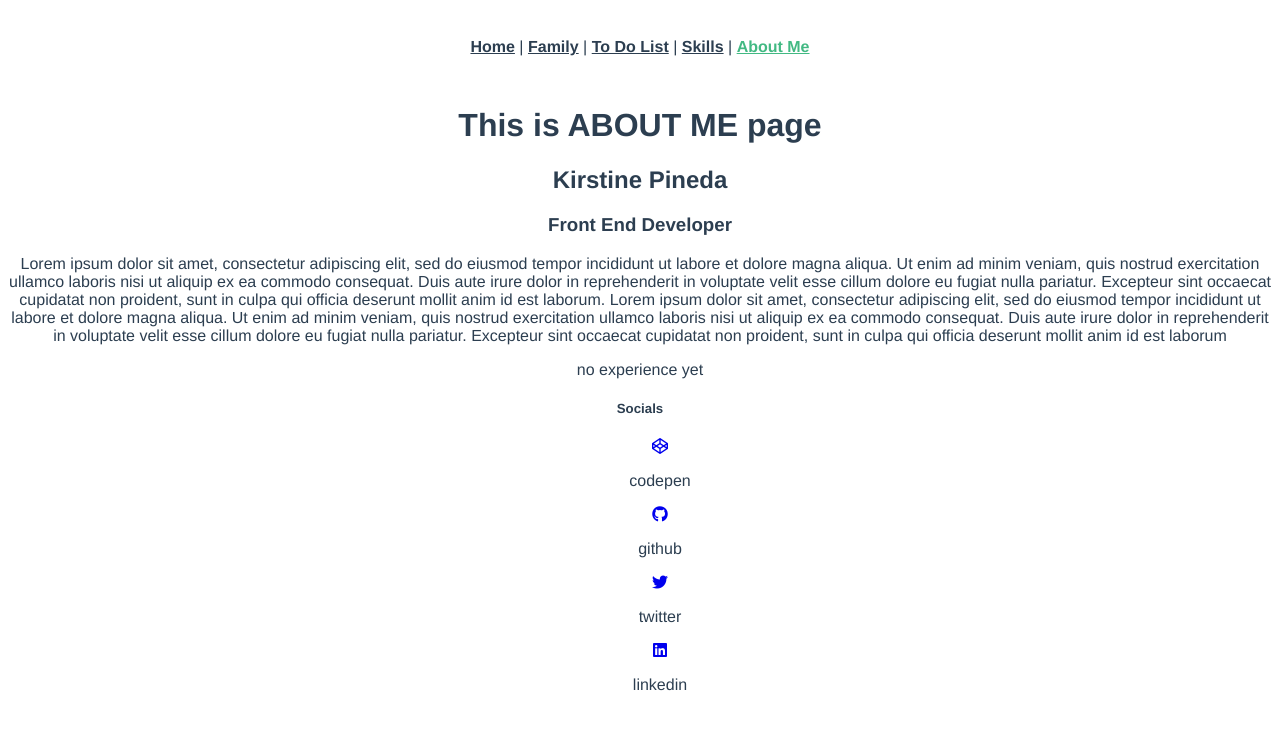
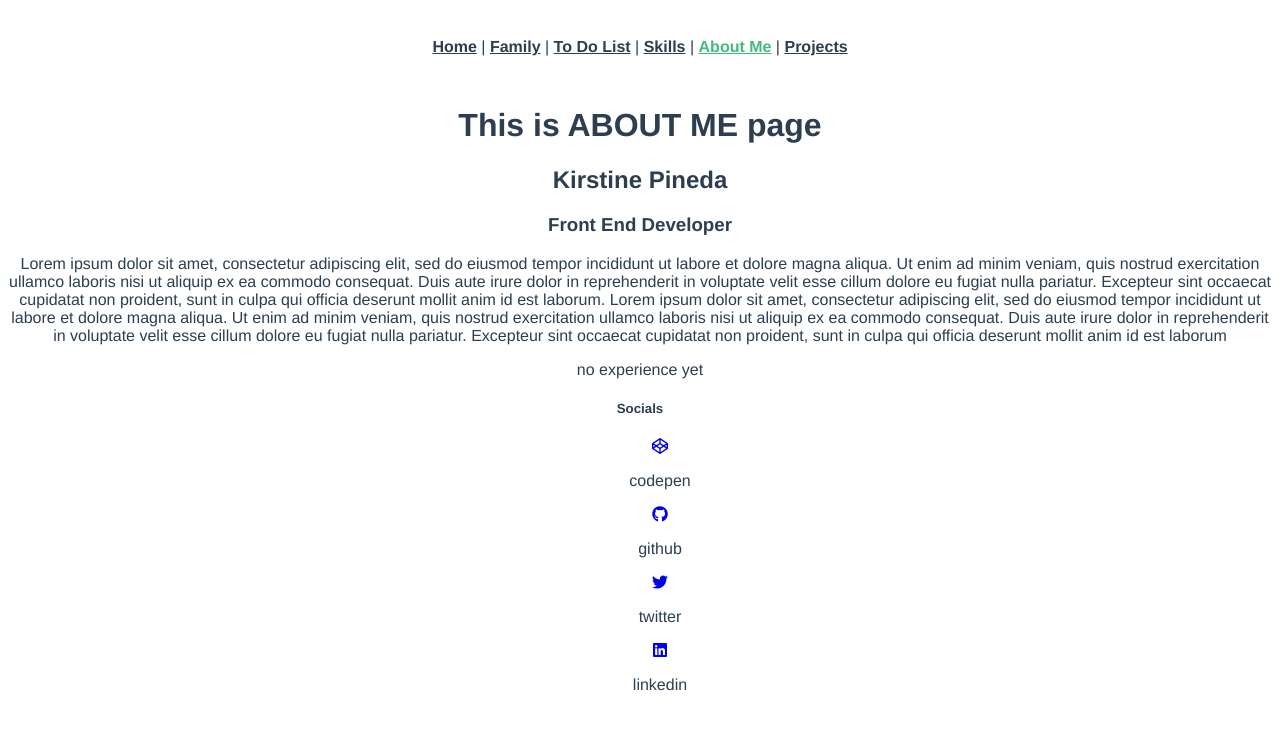
Before and after one commit to MissDerpette/udemy-vue-project, a Vue app in the folder vue-proj/vue-vuex/: page /#/aboutme in a window 1280 px wide. Shown: the top 730 px of the page. Built offline with nearby package versions, Linux system fonts and the light colour scheme.

Commit message:
added projects link

```diff
--- a/vue-proj/vue-vuex/src/App.vue
+++ b/vue-proj/vue-vuex/src/App.vue
@@ -4,7 +4,9 @@
     <router-link to="/family">Family</router-link> |
     <router-link to="/todo">To Do List</router-link> |
     <router-link to="/skills">Skills</router-link> |
-    <router-link to="/aboutme"> About Me</router-link>
+    <router-link to="/aboutme"> About Me</router-link> |
+    <router-link to="/projects"> Projects </router-link>
+
 
 
   </nav>
--- a/vue-proj/vue-vuex/src/router/index.js
+++ b/vue-proj/vue-vuex/src/router/index.js
@@ -4,6 +4,8 @@ import FamilyView from '../views/FamilyView.vue'
 import TodoListView from '../views/TodoListView.vue'
 import SkillsView from '../views/SkillsView.vue'
 import AboutMeView from '../views/AboutMeView.vue'
+import ProjectView from '../views/ProjectView.vue'
+
 
 
 const routes = [
@@ -31,6 +33,11 @@ const routes = [
     path: '/aboutme',
     name: 'aboutMe',
     component: AboutMeView
+  },
+  {
+    path: '/projects',
+    name: 'project',
+    component: ProjectView
   }
 
 ]
--- /dev/null
+++ b/vue-proj/vue-vuex/src/views/ProjectView.vue
@@ -0,0 +1,3 @@
+<template>
+ <h1>This is Projects Page</h1>
+</template>
```
